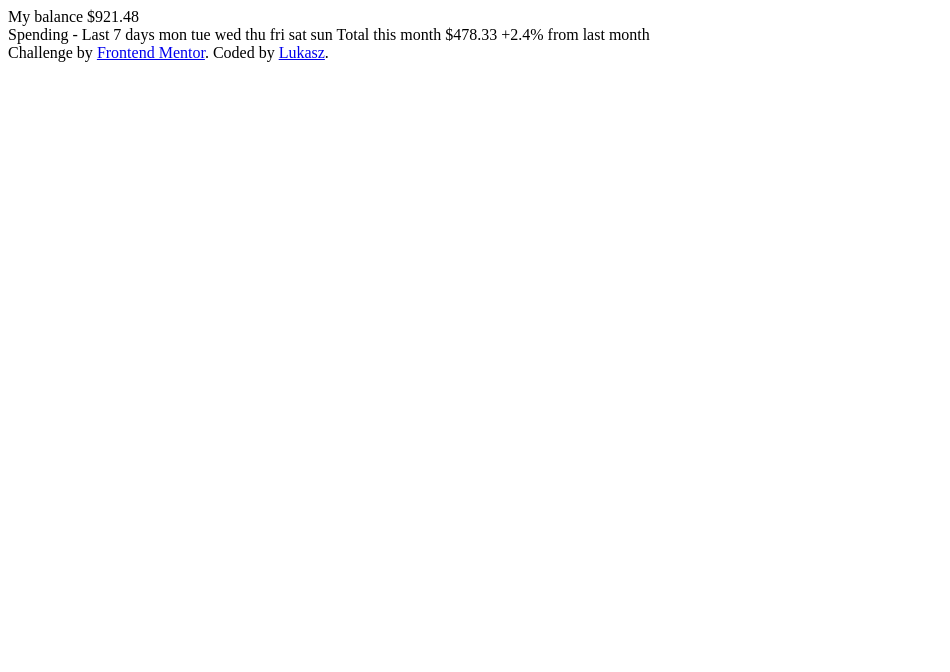
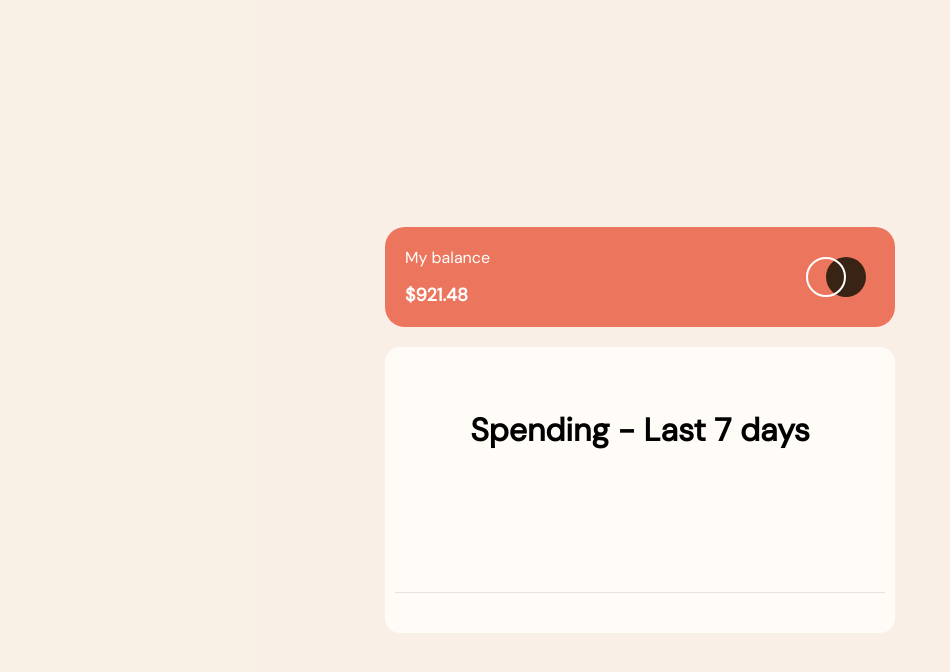
Before and after one commit to Lukaszz112/app, a React (Create React App) app: page / in a window 1280 px wide. Shown: the top 672 px of the page, without its empty margins (0-950 px from the left). Built offline with nearby package versions, Linux system fonts and the light colour scheme.

Commit message:
Add header and header styles, add styles for body, setup fonts

```diff
--- a/public/index.html
+++ b/public/index.html
@@ -24,9 +24,15 @@
       work correctly both with client-side routing and a non-root public URL.
       Learn how to configure a non-root public URL by running `npm run build`.
     -->
+
+    <!-- Google fonts -->
+    <link rel="preconnect" href="https://fonts.googleapis.com">
+    <link rel="preconnect" href="https://fonts.gstatic.com" crossorigin>
+    <link href="https://fonts.googleapis.com/css2?family=DM+Sans&display=swap" rel="stylesheet">
+
     <title>React App</title>
   </head>
-  <body>
+  <body style="margin:0; padding:0; box-sizing:border-box; font-family:'DM Sans', sans-serif;">
     <noscript>You need to enable JavaScript to run this app.</noscript>
     <div id="root"></div>
     <!--
--- a/src/App.js
+++ b/src/App.js
@@ -1,32 +1,30 @@
 import React, { Component } from 'react';
+import { AppWrapper } from './AppStyled';
+import Bars from './Bars/Bars';
 
 class App extends Component {
   render() {
     return (
-      <>
-        <header>My balance $921.48</header>
+      <AppWrapper>
+        <header>
+          <div className="left">
+            My balance  <h2>$921.48</h2>
+          </div>
+          <div className="right">
+            <div className="circle"></div>
+            <div className="circle2"></div>
+          </div>
+        </header>
+
         <main>
-          Spending - Last 7 days
-          mon
-          tue
-          wed
-          thu
-          fri
-          sat
-          sun
-
-          Total this month
-          $478.33
-
-          +2.4%
-          from last month
+          <Bars/>
         </main>
 
 
-        Challenge by <a href="https://www.frontendmentor.io?ref=challenge" target="_blank">Frontend Mentor</a>.
-        Coded by <a href="#">Lukasz</a>.
+        {/* Challenge by <a href="https://www.frontendmentor.io?ref=challenge" target="_blank">Frontend Mentor</a>.
+        Coded by <a href="#">Lukasz</a>. */}
 
-      </>
+      </AppWrapper>
     );
   }
 }
--- a/src/AppStyled.js
+++ b/src/AppStyled.js
@@ -0,0 +1,63 @@
+import styled from 'styled-components';
+export const AppWrapper = styled.div`
+    padding:0;
+    margin:0;
+    height:100vh;
+    width:100vw;
+    display:flex;
+    justify-content:center;
+    align-items:center;
+    flex-direction:column;
+    background-color:rgba(247,233,220,0.7);
+
+    h2{
+        font-size: 18px;
+        font-style:normal;
+    }
+
+    header{
+        padding:20px;
+        padding-bottom:30px;
+        margin:20px;
+        background-color: rgba(236,117,93);
+        width:470px;
+        height: 50px;
+        border-radius:20px;
+        color:white;
+        display:flex;
+    }
+
+    .left{
+        display:flex;
+        flex-direction: column;
+        justify-content:left;
+        align-items:left;
+    }
+
+    .right{
+        width:80%;
+        display:flex;
+        justify-content:right;
+        align-items:center;
+    }
+
+    .circle{
+        height:36px;
+        width:36px;
+        border-radius:100%;
+        border:2px solid white;
+        position:relative;
+        top:5px;
+        left:20px;
+        z-index:99999;
+    }
+    .circle2{
+        height:40px;
+        width:40px;
+        background-color: hsl(25, 47%, 15%);
+        border-radius:100%;
+        position:relative;
+        top:5px;
+        z-index:1;
+    }
+`
--- /dev/null
+++ b/src/Bars/Bars.js
@@ -0,0 +1,16 @@
+import React, { Component } from 'react'
+//import { BarsData } from './barsData'
+import { BarsWrapper } from './BarsStyled'
+
+export default class Bars extends Component {
+  render() {
+    return (
+      <BarsWrapper>
+        <h1>Spending - Last 7 days</h1>
+        <div className="bars">
+
+        </div>
+      </BarsWrapper>
+    )
+  }
+}
--- /dev/null
+++ b/src/Bars/BarsStyled.js
@@ -0,0 +1,20 @@
+import styled from "styled-components";
+export const BarsWrapper=styled.div`
+    padding:20px;
+    height:100%;
+    width:470px;
+    background-color: rgba(255,252,247);
+    border-radius:15px;
+    display:flex;
+    flex-direction:column;
+    justify-content:center;
+    align-items:center;
+
+    .bars{
+        min-height:100px;
+        width:100%;
+        padding:10px;
+        ${'' /* background-color: rgba(0,0,0,0.2); */}
+        border-bottom:1px solid rgba(0,0,0,0.1) ;
+    }
+`
--- a/src/Bars/barsData.js
+++ b/src/Bars/barsData.js
@@ -1,4 +1,4 @@
-export const barsData =[
+export const BarsData =[
     {
       "day": "mon",
       "amount": 17.45
@@ -22,9 +22,9 @@ export const barsData =[
     {
       "day": "sat",
       "amount": 43.28
-    }
+    },
     {
       "day": "sun",
       "amount": 25.48
     }
-  ]
+]
```
